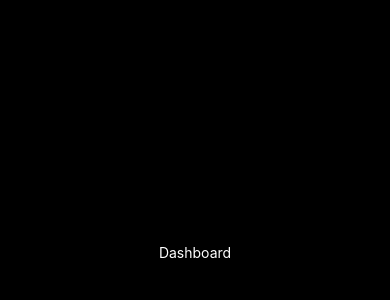
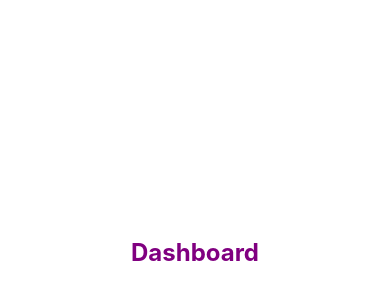
Before and after one commit to carlosveerde/financa-facil, a React Native app: screen / in a window 390 px wide. Shown: the part 170-470 px from the top of the page. Built offline with nearby package versions, Linux system fonts and the light colour scheme.

Commit message:
build: :heavy_plus_sign: Remove unused code and add styled-components dependency

```diff
--- a/App.tsx
+++ b/App.tsx
@@ -1,5 +1,4 @@
 import React from 'react';
-import { View } from 'react-native';
 import { Dashboard } from './src/screens/Dashboard';
 
 export default function App() {
--- a/package.json
+++ b/package.json
@@ -12,7 +12,8 @@
     "expo": "~50.0.3",
     "expo-status-bar": "~1.11.1",
     "react": "18.2.0",
-    "react-native": "0.73.2"
+    "react-native": "0.73.2",
+    "styled-components": "^6.1.8"
   },
   "devDependencies": {
     "@babel/core": "^7.20.0",
@@ -20,6 +21,7 @@
     "@types/jest": "^29.5.11",
     "@types/react": "^18.2.48",
     "@types/react-test-renderer": "^18.0.7",
+    "@types/styled-components-react-native": "^5.2.5",
     "typescript": "^5.3.3"
   },
   "private": true
--- a/src/screens/Dashboard.tsx
+++ /dev/null
@@ -1,23 +0,0 @@
-import React from "react";
-import { StyleSheet, Text, View } from "react-native";
-
-
-export function Dashboard() {
-  return (
-    <View style={styles.container}>
-      <Text style={styles.text}>Dashboard</Text>
-    </View>
-  );
-}
-
-const styles = StyleSheet.create({
-    container: {
-        backgroundColor: "#000",
-        alignItems: "center",
-        justifyContent: "center",
-        flex: 1,
-    },
-    text: {
-        color: "#fff",
-    }
-    });
--- /dev/null
+++ b/src/screens/Dashboard/index.tsx
@@ -0,0 +1,12 @@
+import React from "react";
+import { StyleSheet, Text, View } from "react-native";
+import { Container, Title } from "./style";
+
+
+export function Dashboard() {
+  return (
+    <Container>
+      <Title>Dashboard</Title>
+    </Container>
+  );
+}
--- /dev/null
+++ b/src/screens/Dashboard/style.ts
@@ -0,0 +1,13 @@
+import styled from 'styled-components/native';
+
+export const Container = styled.View`
+    flex: 1;
+    align-items: center;
+    justify-content: center;
+    `;
+
+export const Title = styled.Text`
+    font-size: 24px;
+    color: purple;
+    font-weight: bold;
+    `;
```
Also changed, not shown: 1 other file (tests, documents, lock files or other folders).
